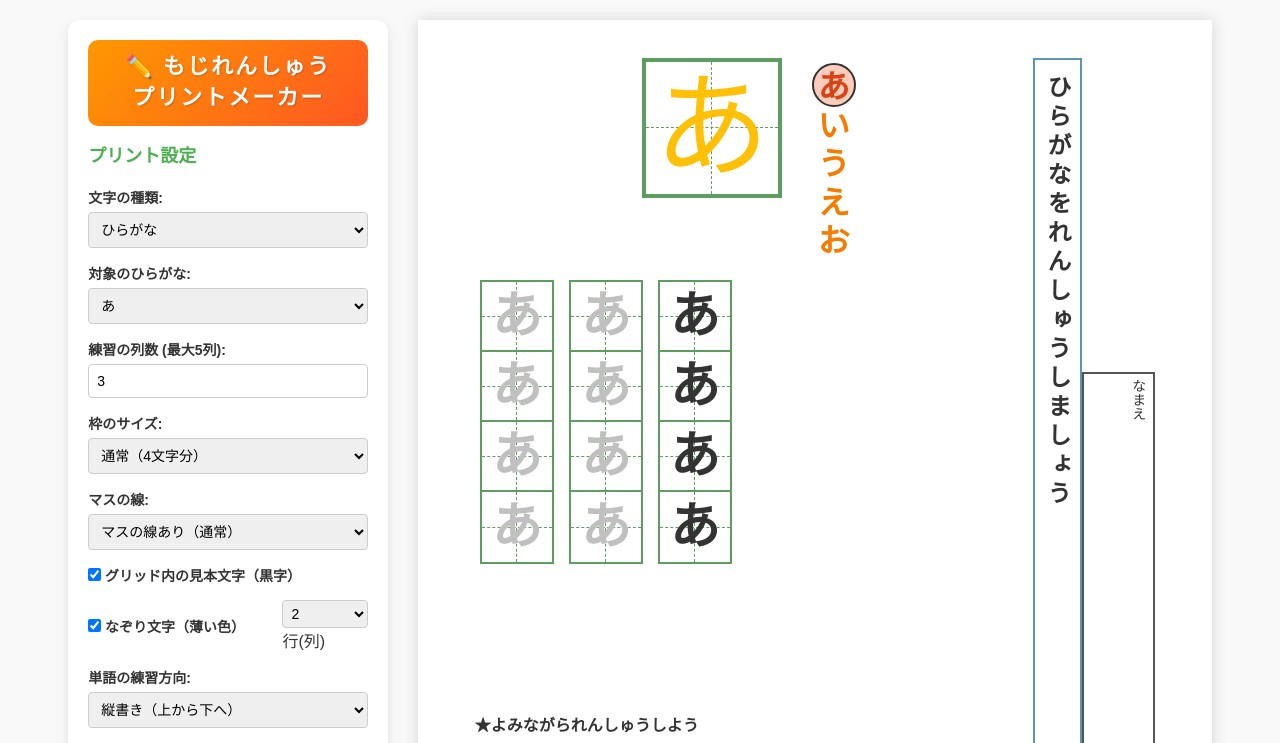
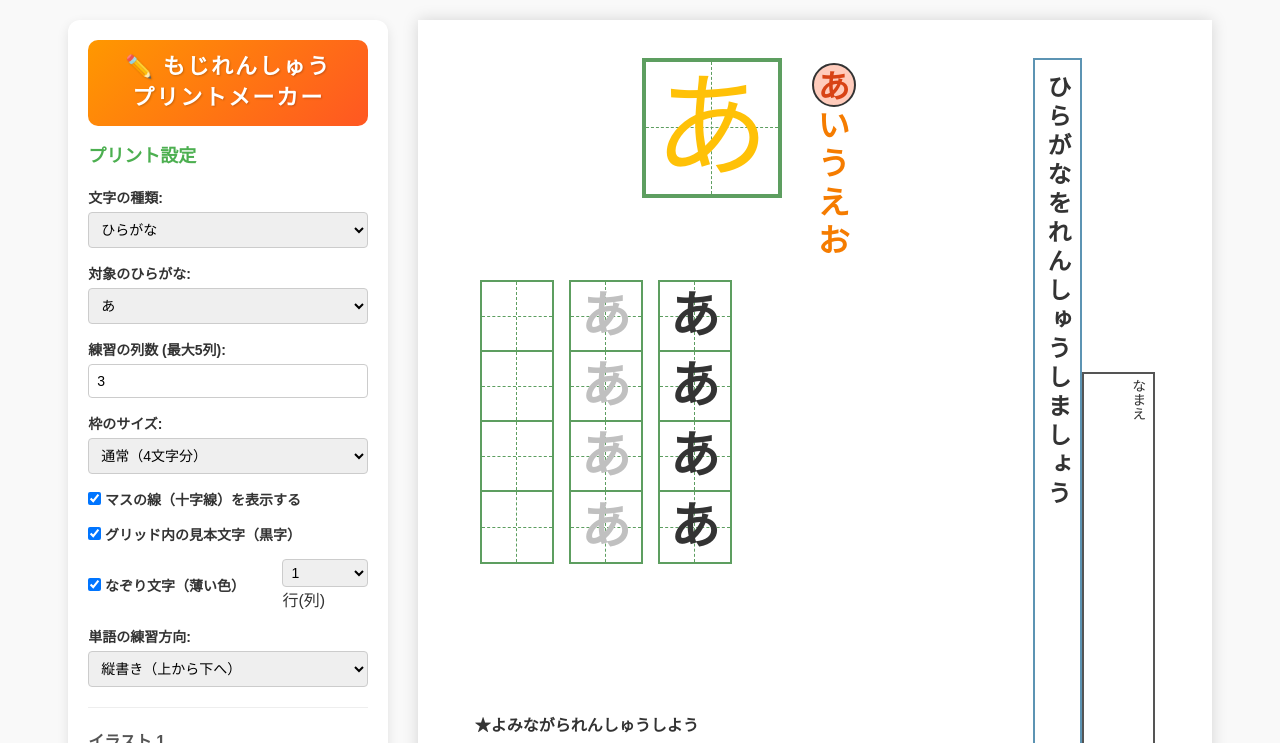
Before and after one commit to templewest45-cell/kakikata-printmaker, a plain HTML site: page index.html in a window 1280 px wide. Shown: the top 743 px of the page. Drawn offline with nearby package versions, Linux system fonts and the light colour scheme; a web font is replaced by a local one.

Commit message:
Update default trace column to 1 and change grid style UI to checkbox

```diff
--- a/index.html
+++ b/index.html
@@ -45,12 +45,7 @@
         </div>
 
         <div class="control-group">
-            <label for="grid-style">マスの線:</label>
-            <select id="grid-style">
-                <option value="all" selected>マスの線あり（通常）</option>
-                <option value="box">外枠のみ</option>
-                <option value="none">なし（白紙）</option>
-            </select>
+            <label><input type="checkbox" id="grid-style" checked> マスの線（十字線）を表示する</label>
         </div>
 
         <div class="control-group">
@@ -60,8 +55,8 @@
             <label style="margin-bottom: 0;"><input type="checkbox" id="show-trace" checked> なぞり文字（薄い色）</label>
             <div>
                 <select id="trace-cols" style="padding: 4px; border: 1px solid #ccc; border-radius: 4px; margin-right: 5px;">
-                    <option value="1">1</option>
-                    <option value="2" selected>2</option>
+                    <option value="1" selected>1</option>
+                    <option value="2">2</option>
                     <option value="3">3</option>
                     <option value="4">4</option>
                     <option value="5">5</option>
--- a/script.js
+++ b/script.js
@@ -116,10 +116,8 @@ function updateWorksheet() {
 
     // Apply grid style
     worksheet.classList.remove('grid-style-box', 'grid-style-none');
-    if (gridStyleSelect.value === 'box') {
+    if (!gridStyleSelect.checked) {
         worksheet.classList.add('grid-style-box');
-    } else if (gridStyleSelect.value === 'none') {
-        worksheet.classList.add('grid-style-none');
     }
 
     // 1. Update big char
```
